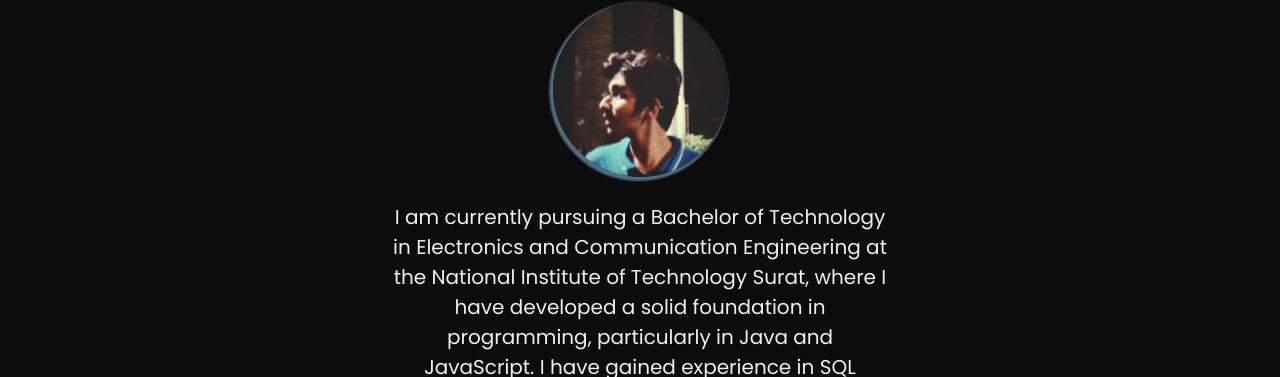
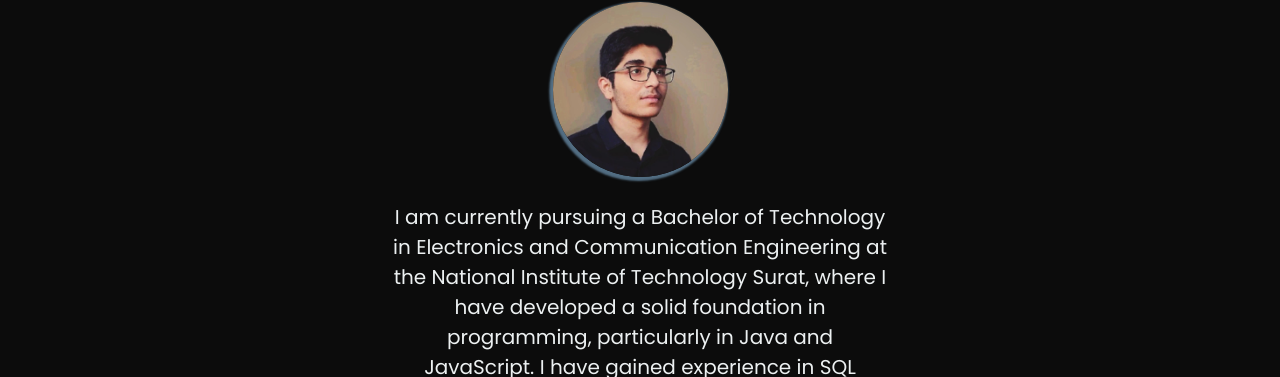
Before and after one commit to VaradJadhav37/portfolio, a plain HTML site: page index.html in a window 1280 px wide. Shown: the part 742-1119 px from the top of the page. Drawn offline with nearby package versions, Linux system fonts and the light colour scheme.

Commit message:
minorupdate

```diff
--- a/index.html
+++ b/index.html
@@ -40,7 +40,7 @@
                         About Me</h2>
                      </div>
                   </div>
-                  <img src="1691936889099.jpeg" alt="" class="profile">
+                  <img src="1736947844152.jpg" alt="" class="profile">
                   <p style="font-size: 20px;">I am currently pursuing a Bachelor of Technology in Electronics and Communication Engineering at the National Institute of Technology Surat, where I have developed a solid foundation in programming, particularly in Java and JavaScript. I have gained experience in SQL database management and am continuously expanding my understanding of data structures and algorithms, primarily through Java. My academic and technical journey reflects a deep interest in data science, driving my passion to apply these skills to solve complex, real-world problems. In addition to my core competencies, I have a working knowledge of Python, C, and C++, which allows me to approach challenges from multiple angles. My educational path began at Universal High School, Mumbai, and has equipped me with a versatile and adaptable skill set, enabling me to contribute effectively to various projects and initiatives.
                   </p>
                </div>
```
Also changed, not shown: 1736947844152.jpg (added).
